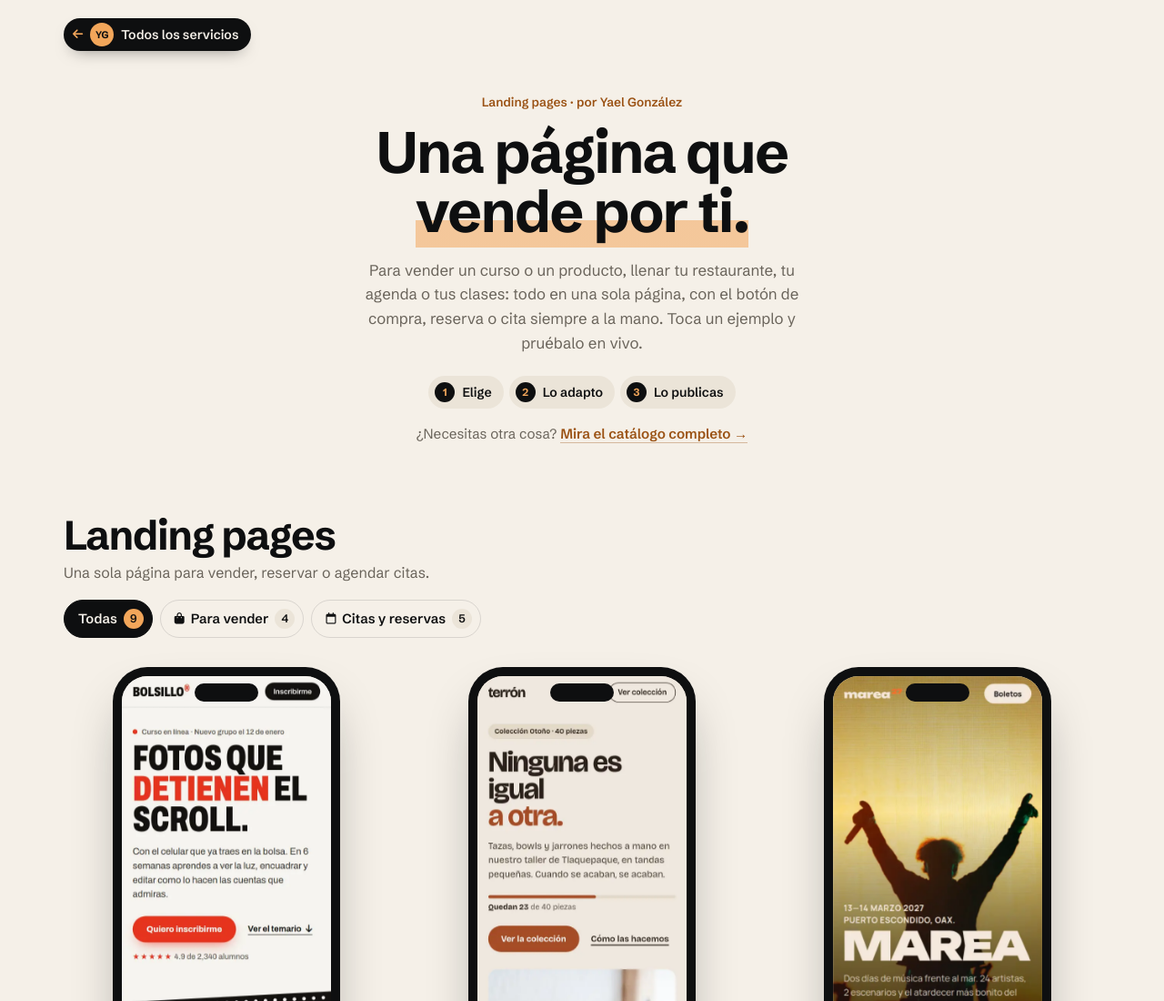
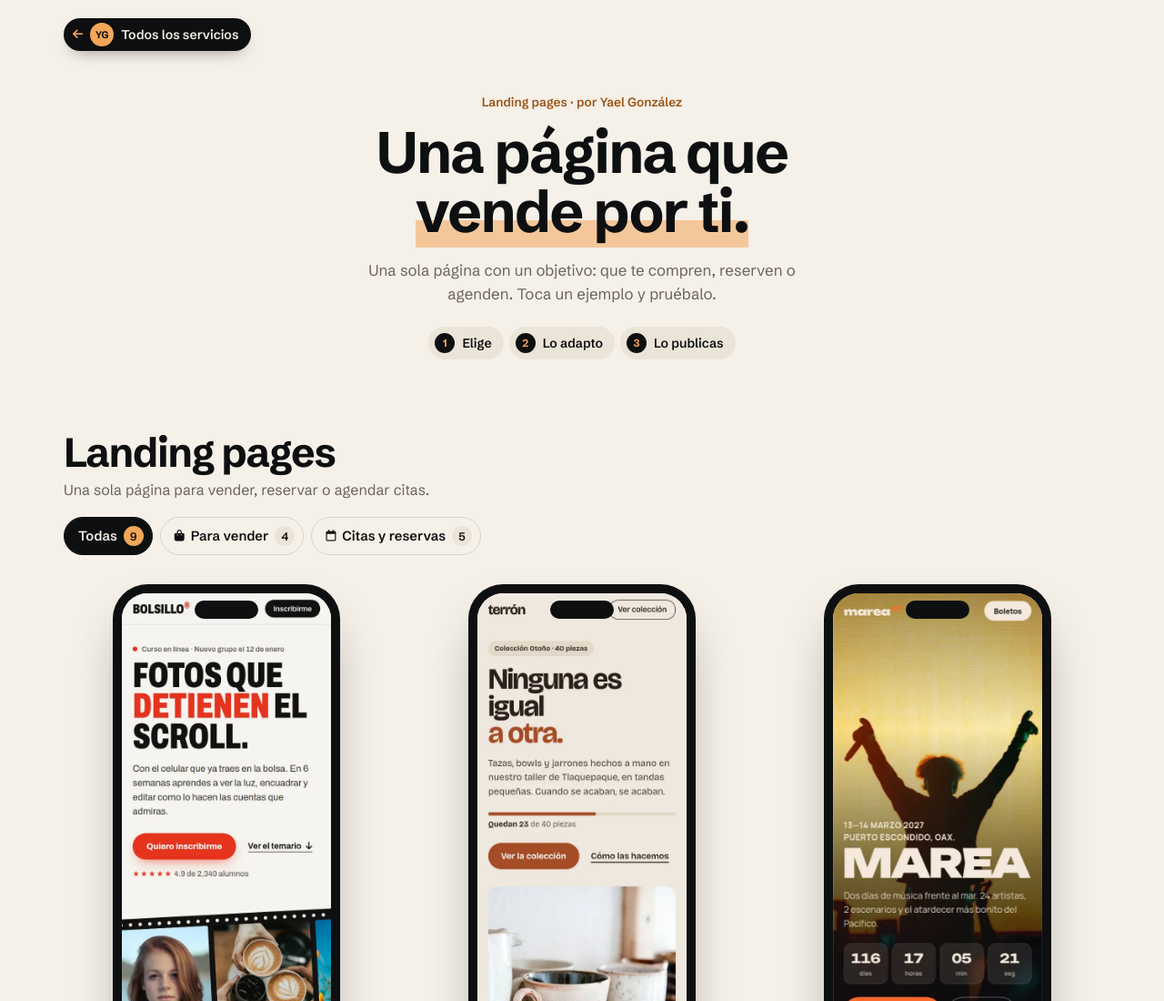
Before and after one commit to Yale42/yalech-landing-pages, a plain HTML site: page index.html in a window 1280 px wide. Shown: the top 1100 px of the page at 91% size. Drawn offline with Linux system fonts and the light colour scheme.

Commit message:
Portada: texto de entrada corto y sin el enlace repetido al catálogo, para que el primer ejemplo se vea sin bajar

```diff
--- a/index.html
+++ b/index.html
@@ -41,13 +41,12 @@
   <header class="intro">
     <p class="kicker">Landing pages · por Yael González</p>
     <h1 class="title">Una página que <em>vende por ti.</em></h1>
-    <p class="lead">Para vender un curso o un producto, llenar tu restaurante, tu agenda o tus clases: todo en una sola página, con el botón de compra, reserva o cita siempre a la mano. Toca un ejemplo y pruébalo en vivo.</p>
+    <p class="lead">Una sola página con un objetivo: que te compren, reserven o agenden. Toca un ejemplo y pruébalo.</p>
     <ol class="how">
       <li><strong>Elige</strong></li>
       <li><strong>Lo adapto</strong></li>
       <li><strong>Lo publicas</strong></li>
     </ol>
-    <p class="help">¿Necesitas otra cosa? <a href="../yalech-web-link-in-bio/">Mira el catálogo completo <span aria-hidden="true">→</span></a></p>
   </header>
 
   <section class="category" id="landing-pages">
```
